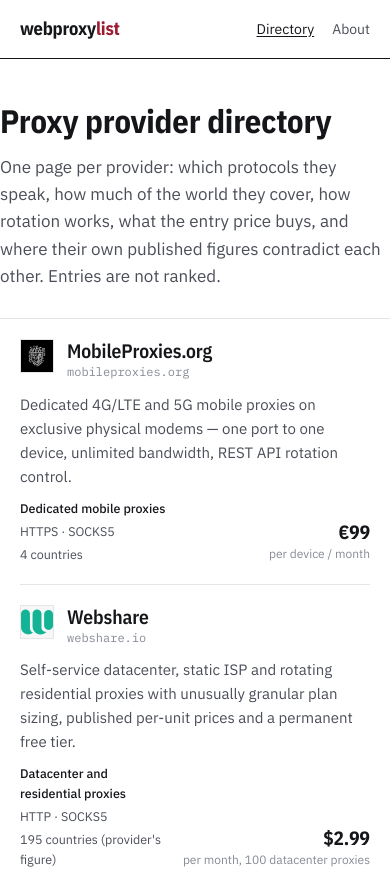
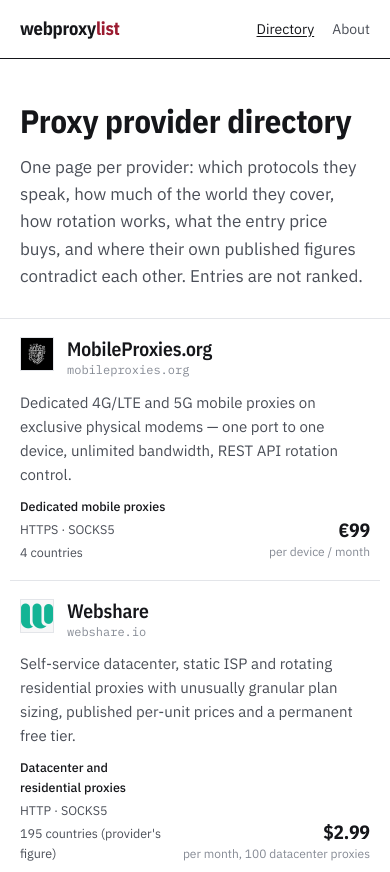
Before and after one commit to ProxyVerity/webproxylist-org, an Astro site: page / in a window 390 px wide. Shown: the top 872 px of the page. Built offline with nearby package versions, Linux system fonts and the light colour scheme; Astro itself is replaced by a stand-in of ours.

Commit message:
Align page content with the header, and pad the row highlight
.intro and .ph both carried .wrap, which sets the horizontal gutter, and then
set padding with the shorthand — which wiped it. The heading on the directory
and everything on a provider page therefore sat flush to the viewport while
the header and footer above and below them stayed indented. Both now use
padding-top/padding-bottom so the gutter survives, with a comment saying why.

Directory rows pad inwards and pull the same amount back out with a negative
margin, so the text still lands on the page's gutter while the hover band and
the rule extend past it instead of stopping at the glyphs.

Verified by measuring, not by eye: at 1280 the brand, heading, intro, specs,
screenshot, prose, disclosure and footer all start at x=84, and at 390 they
all start at x=20.

```diff
--- a/src/styles/global.css
+++ b/src/styles/global.css
@@ -19,6 +19,7 @@
   --measure: 36rem;
   --maxw: 72rem;
   --gutter: 20px;
+  --row-pad: 14px;
 
   --sans: 'IBM Plex Sans', -apple-system, BlinkMacSystemFont, 'Segoe UI', sans-serif;
   --cond: 'IBM Plex Sans Condensed', 'IBM Plex Sans', -apple-system, sans-serif;
@@ -179,8 +180,12 @@ h3 {
 
 /* ---------- intro ---------- */
 
+/* Longhand on purpose: these elements also carry .wrap, and the padding
+   shorthand would wipe its horizontal gutter, leaving the heading flush to the
+   viewport edge while the header above it stayed indented. */
 .intro {
-  padding: 44px 0 28px;
+  padding-top: 44px;
+  padding-bottom: 28px;
   border-bottom: 1px solid var(--rule);
 }
 .intro p {
@@ -206,7 +211,11 @@ h3 {
     'sum   specs price';
   gap: 6px 28px;
   align-items: start;
-  padding: 22px 0;
+  /* The hover band and the rule run wider than the text: pad inwards, then pull
+     the same amount back out, so content stays on the page's gutter while the
+     highlight has breathing room around it. */
+  padding: 20px var(--row-pad);
+  margin: 0 calc(var(--row-pad) * -1);
   border-bottom: 1px solid var(--rule);
 }
 .row__id { grid-area: id; }
@@ -303,6 +312,9 @@ h3 {
 /* One breakpoint, and it collapses the three columns into a readable stack
    rather than letting a 9rem price column squeeze to nothing. */
 @media (max-width: 820px) {
+  :root {
+    --row-pad: 10px;
+  }
   .row {
     grid-template-columns: minmax(0, 1fr) auto;
     grid-template-areas:
@@ -310,7 +322,7 @@ h3 {
       'sum   sum'
       'specs price';
     gap: 9px 16px;
-    padding: 20px 0;
+    padding: 18px var(--row-pad);
   }
   .row__summary {
     max-width: none;
@@ -330,7 +342,7 @@ h3 {
 /* ---------- provider page ---------- */
 
 .ph {
-  padding: 40px 0 0;
+  padding-top: 40px;
 }
 .ph__top {
   display: flex;
```
